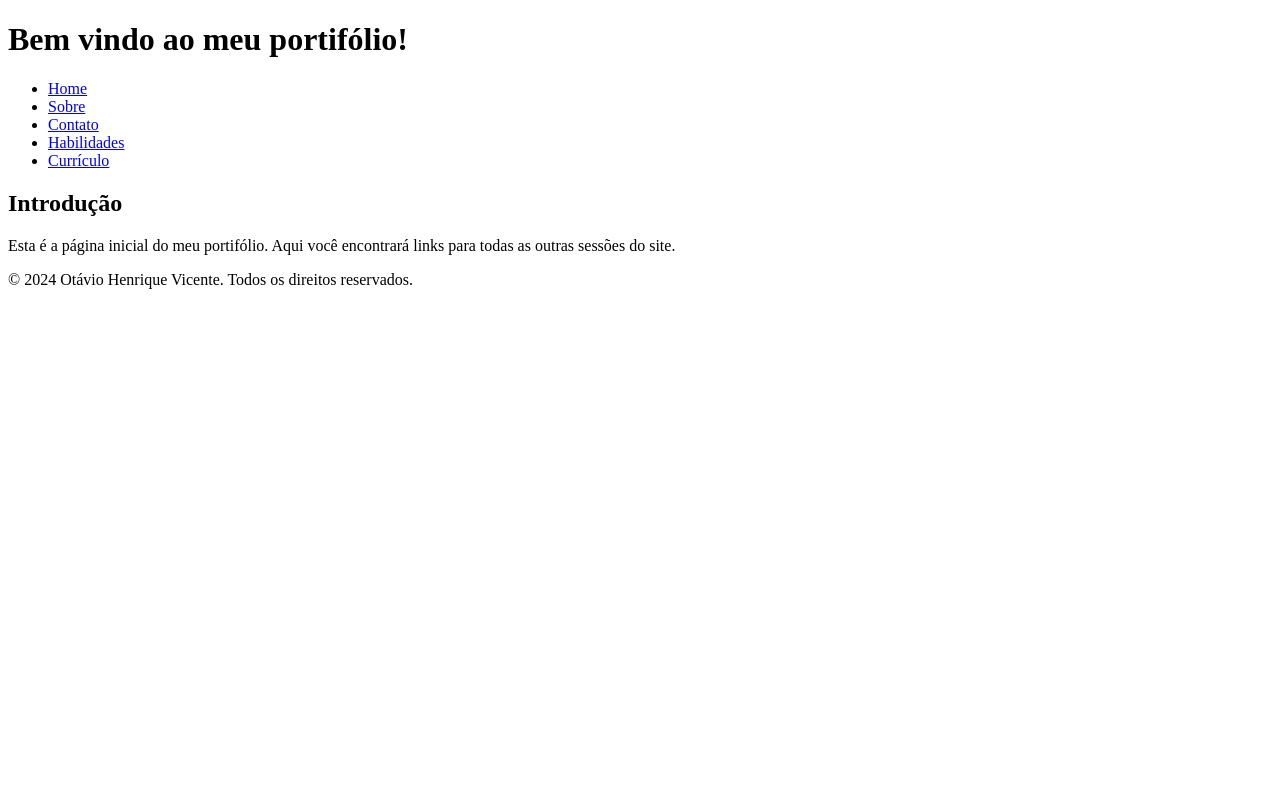
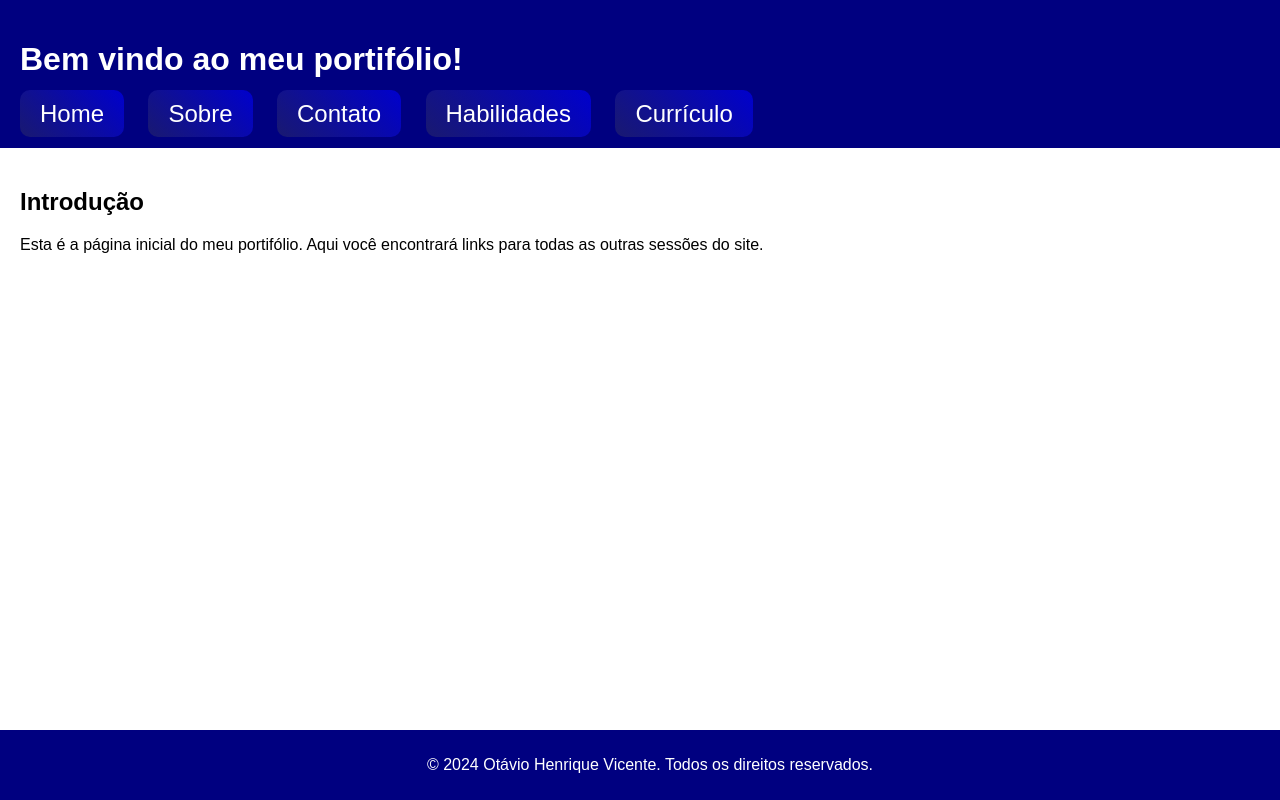
Before and after one commit to otavio-vicente/Atividades_EAD_UniSenai, a plain HTML site: page Portifolio/index.html in a window 1280 px wide. Drawn offline with Linux system fonts and the light colour scheme.

Commit message:
Estilização - Portifólio

```diff
--- a/Portifolio/index.html
+++ b/Portifolio/index.html
@@ -4,7 +4,9 @@
     <meta charset="UTF-8">
     <meta name="viewport" content="width=device-width, initial-scale=1.0">
     <title>Home - Portifólio de Otávio Henrique Vicente</title>
+    <link rel="stylesheet" href="style.css">
 </head>
+
 <body>
     <header>
         <h1>Bem vindo ao meu portifólio!</h1>
--- /dev/null
+++ b/Portifolio/style.css
@@ -0,0 +1,45 @@
+
+
+body {
+    font-family: Arial, sans-serif;
+    margin: 0;
+    padding: 0;
+    color: black;
+}
+header {
+    background-color: #000080;
+    color: #fff;
+    padding: 20px;
+}
+nav ul {
+    list-style-type: none;
+    margin: 0;
+    padding: 0;
+}
+nav ul li {
+    display: inline;
+    margin-right: 20px;
+}
+nav ul li a {
+    color: #fff;
+    text-decoration: none;
+    background-image: linear-gradient(45deg, #191970, #0000CD);
+    padding: 10px 20px;
+    font-size: 24px;
+    color: white;
+    border:none;
+    border-radius: 10px;
+    cursor: pointer;
+}
+main {
+    padding: 20px;
+}
+footer {
+    background-color: #000080;
+    color: #fff;
+    text-align: center;
+    padding: 10px;
+    position: fixed;
+    bottom: 0;
+    width: 100%;
+}
```
Also changed, not shown: Portifolio/contato.html (+1 -0 lines), Portifolio/curriculum.html (+1 -0 lines), Portifolio/habilidades.html (+1 -0 lines), Portifolio/sobre.html (+1 -0 lines).
